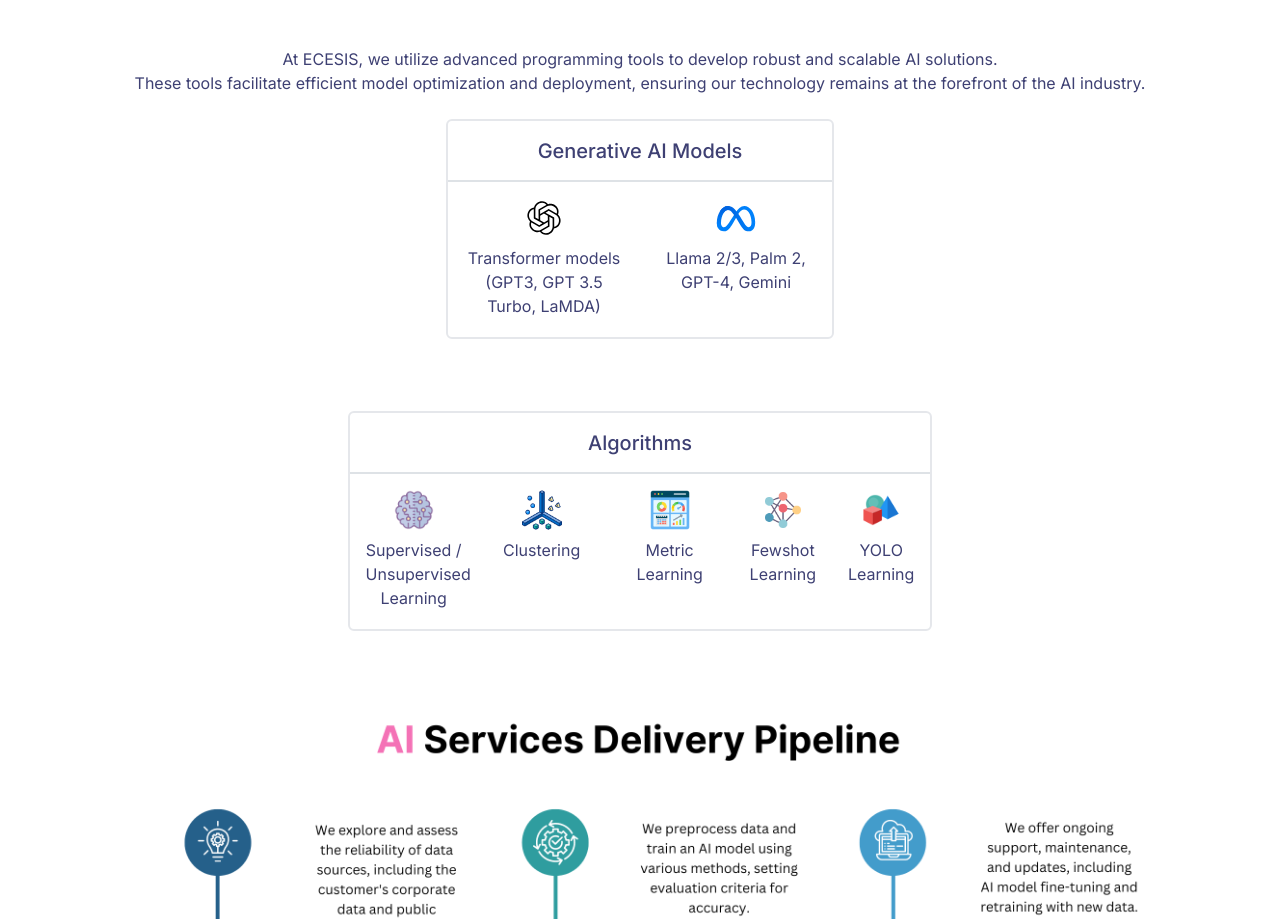
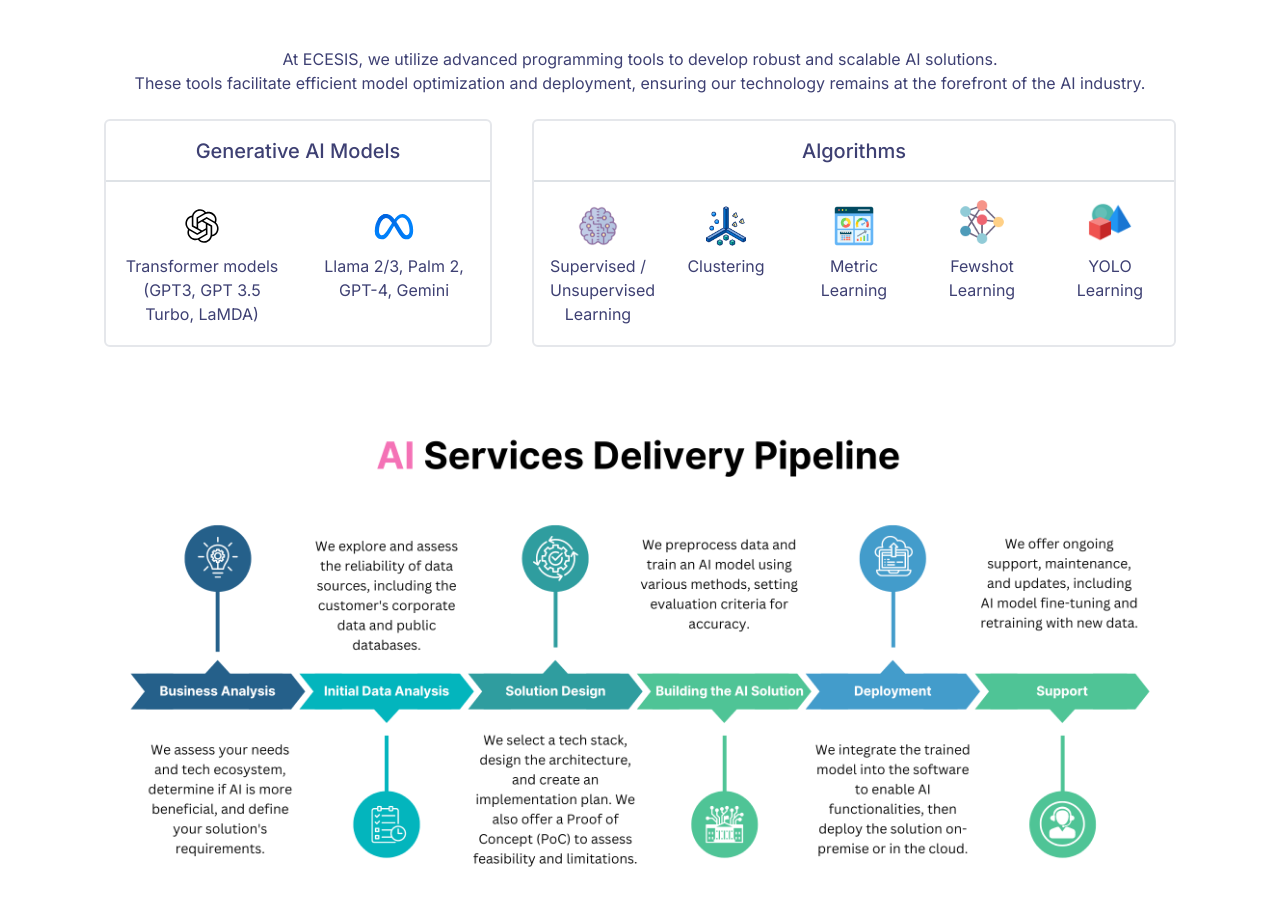
Before and after one commit to Sidharth9021/ecesistech, a Next.js app: page /services-details/artificial-intelligence in a window 1280 px wide. Shown: the part 3271-4190 px from the top of the page. Built offline with nearby package versions, Linux system fonts and the light colour scheme.

Commit message:
fixed tools alignment

```diff
--- a/app/services-details/artificial-intelligence/page.js
+++ b/app/services-details/artificial-intelligence/page.js
@@ -77,7 +77,7 @@ export default function ServicesDetails() {
 
                         <h2 className="text-3xl text-center font-semibold mb-5 mt-5">Tools / Frameworks We Use for AI Solution Development</h2>
                         <p className="text-center" >At ECESIS, we utilize advanced programming tools to develop robust and scalable AI solutions.<br /> These tools facilitate efficient model optimization and deployment, ensuring our technology remains at the forefront of the AI industry.</p>
-                        <div className={`flex gap-4 flex-col justify-center items-center mt-6`}>
+                        <div className={`flex gap-4 ${isMobile ? 'flex-col' : 'flex-row'}  justify-center items-center mt-6`}>
                             <div className="px-2">
                                 {/* Generative AI */}
                                 <div className={`border-2 mb-5 rounded ${isMobile ? 'w-full h-full' : ' w-fit'}`}>
@@ -85,12 +85,12 @@ export default function ServicesDetails() {
                                     <div className="w-full border" />
                                     <div className="flex flex-row">
                                         <div className="flex flex-col items-center">
-                                            <img src="/assets/img/icon/chatgpt.svg" className="w-10 h-10 mt-3" alt="" />
+                                            <img src="/assets/img/icon/chatgpt.svg" className="w-10 h-10 mt-4" alt="" />
                                             <p className="px-3 pb-1 mt-2 text-center w-48">Transformer models
                                                 (GPT3, GPT 3.5 Turbo, LaMDA)</p>
                                         </div>
                                         <div className="flex flex-col items-center ">
-                                            <img src="/assets/img/icon/meta.svg" className="w-10 h-10 mt-3" alt="" />
+                                            <img src="/assets/img/icon/meta.svg" className="w-10 h-10 mt-4" alt="" />
                                             <p className="px-3 pb-1 mt-2 text-center w-48">Llama 2/3, Palm 2, GPT-4, Gemini</p>
                                         </div>
                                     </div>
@@ -103,24 +103,24 @@ export default function ServicesDetails() {
                                     <div className="w-full border" />
                                     <div className="flex flex-row flex-wrap justify-evenly">
                                         <div className="flex flex-col items-center">
-                                            <img src="/assets/img/icon/supervised.png" className="w-10 h-10 mt-3" alt="" />
+                                            <img src="/assets/img/icon/supervised.png" className="w-10 h-10 mt-4" alt="" />
                                             <p className="px-3 pb-1 mt-2 text-center w-32">Supervised / Unsupervised <br /> Learning</p>
                                         </div>
                                         <div className="flex flex-col items-center">
-                                            <img src="/assets/img/icon/clustering.png" className="w-10 h-10 mt-3" alt="" />
+                                            <img src="/assets/img/icon/clustering.png" className="w-10 h-10 mt-4" alt="" />
                                             <p className="px-3 pb-1 mt-2 text-center w-32">Clustering</p>
                                         </div>
                                         <div className="flex flex-col items-center">
-                                            <img src="/assets/img/icon/metric.png" className="w-10 h-10 mt-3" alt="" />
+                                            <img src="/assets/img/icon/metric.png" className="w-10 h-10 mt-4" alt="" />
                                             <p className="px-3 pb-1 mt-2 text-center w-32">Metric<br /> Learning</p>
                                         </div>
                                         <div className="flex flex-col items-center">
-                                            <img src="/assets/img/icon/few_shot.png" className="w-10 h-10 mt-3" alt="" />
-                                            <p className="px-3 pb-1 mt-2 text-center">Fewshot<br />  Learning</p>
+                                            <img src="/assets/img/icon/few_shot.png" className="w-12 h-12 mt-3" alt="" />
+                                            <p className="px-3 pb-1 mt-2 text-center w-32">Fewshot<br />  Learning</p>
                                         </div>
                                         <div className="flex flex-col items-center ">
-                                            <img src="/assets/img/icon/yolo.png" className="w-10 h-10 mt-3" alt="" />
-                                            <p className="px-3 pb-1 mt-2 text-center">YOLO<br />  Learning</p>
+                                            <img src="/assets/img/icon/yolo.png" className="w-12 h-12 mt-3" alt="" />
+                                            <p className="px-3 pb-1 mt-2 text-center w-32">YOLO<br />  Learning</p>
                                         </div>
                                     </div>
                                 </div>
```
